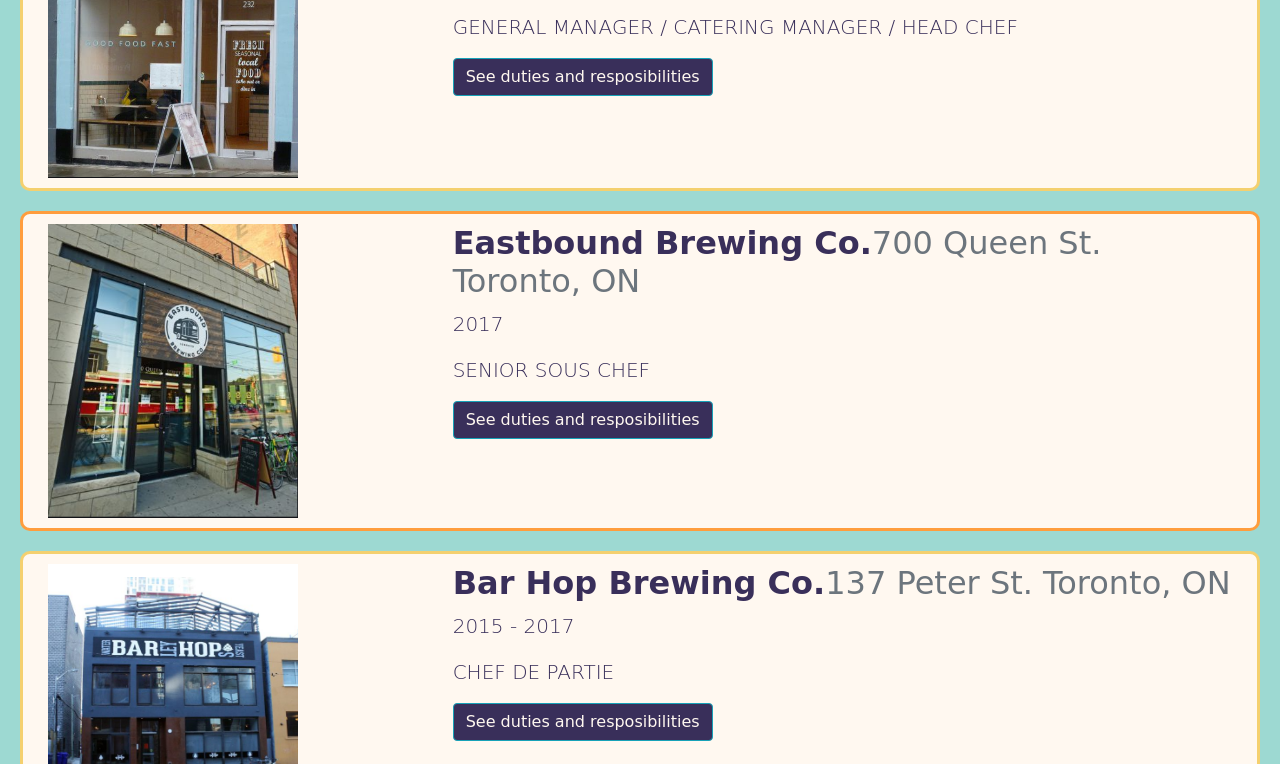
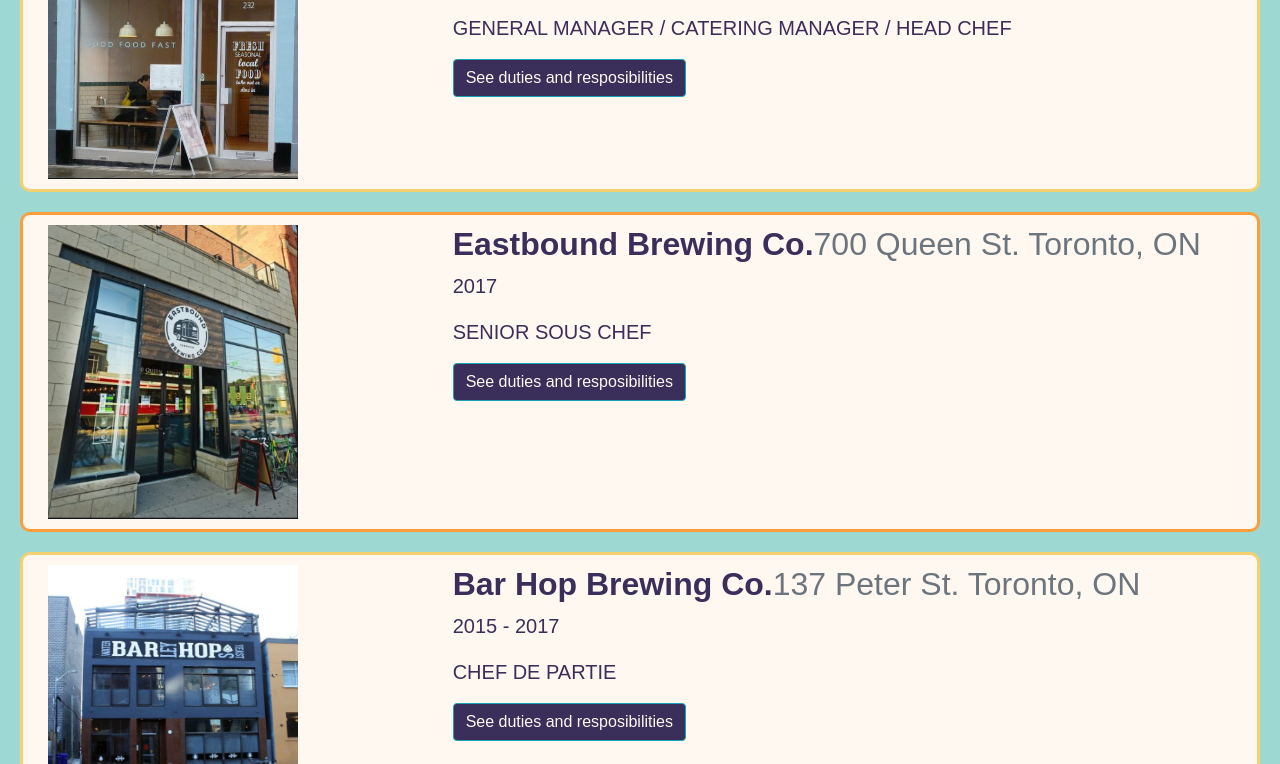
Before and after one commit to W0455132/W0455132.github.io, a plain HTML site: page pages/chef/mr_workxp.html in a window 1280 px wide. Shown: the part 548-1312 px from the top of the page. Drawn offline with nearby package versions, Linux system fonts and the light colour scheme.

Commit message:
fixing fallback font on hospo page

```diff
--- a/pages/chef/mr_styles.css
+++ b/pages/chef/mr_styles.css
@@ -10,7 +10,7 @@ html {
 
 body {
   background-color: rgba(157, 217, 210, 1);
-    font-family: 'Yu Gothic', cursive;
+    font-family: 'Yu Gothic', sans-serif;
   color:  rgba(57, 47, 90, 1);
 }
 
```
